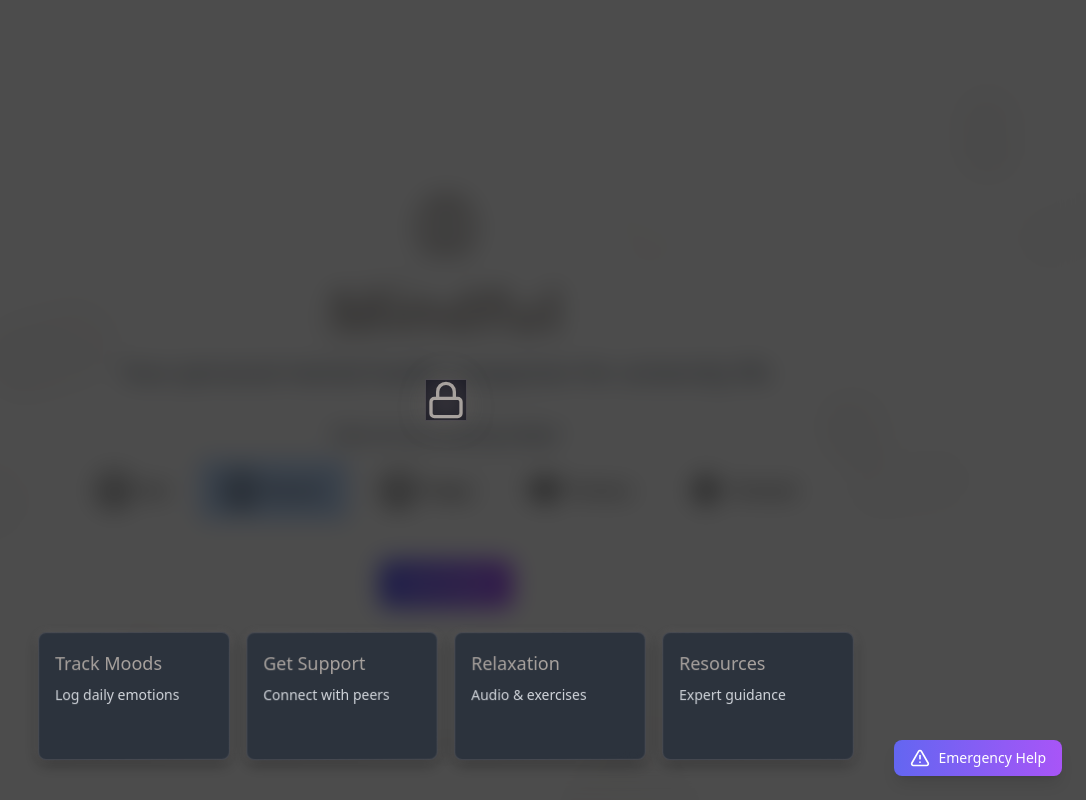
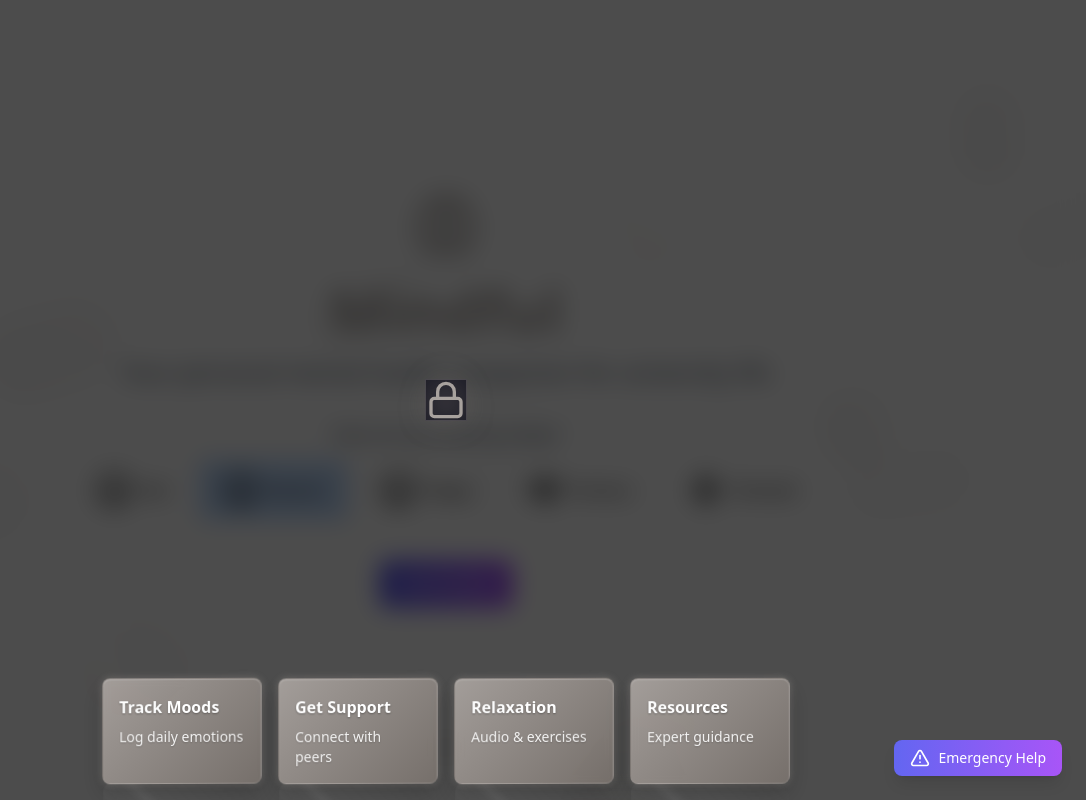
Before and after one commit to priyanshu2119/BWI, a React (Vite) app: page / in a window 1280 px wide. Both pictures are taken after a click on the button "Get Started". Shown: the top 800 px of the page, without its empty margins (194-1280 px from the left). Built offline with nearby package versions, Linux system fonts and the light colour scheme.

Commit message:
login done

```diff
--- a/src/components/auth/GlowingLoginSignup.tsx
+++ b/src/components/auth/GlowingLoginSignup.tsx
@@ -182,27 +182,39 @@ const GlowingLoginSignup: React.FC<GlowingLoginSignupProps> = ({ onClose, onComp
     }
   };
 
+  // Update the flashcard variants for better animations
   const flashcardVariants = {
-    initial: { opacity: 0, y: 20, rotateY: 10, rotateX: 10 },
-    animate: (i: number) => ({
+    initial: { opacity: 0, y: 50, rotateY: 15, rotateX: 15 },
+    animate: (i) => ({
       opacity: 1,
       y: 0,
       rotateY: [-5, 5, -5],
-      rotateX: [2, -2, 2],
+      rotateX: [3, -3, 3],
+      z: i * 15, // Creates a stacked effect
       transition: {
         delay: 0.3 + i * 0.1,
+        opacity: { duration: 0.5 },
+        y: { duration: 0.5 },
         rotateY: {
           repeat: Infinity,
           repeatType: 'reverse',
-          duration: 5 + i,
+          duration: 6 + i * 0.5,
+          ease: "easeInOut"
         },
         rotateX: {
           repeat: Infinity,
           repeatType: 'reverse',
-          duration: 6 + i,
+          duration: 5 + i * 0.5,
+          ease: "easeInOut"
         }
       }
-    })
+    }),
+    hover: {
+      scale: 1.05,
+      rotateY: [-10, 10, -10],
+      rotateX: [-5, 5, -5],
+      transition: { duration: 0.3 }
+    }
   };
 
   const flashcards = [
@@ -419,20 +431,20 @@ const GlowingLoginSignup: React.FC<GlowingLoginSignupProps> = ({ onClose, onComp
                 )}
 
                 <motion.div className="mt-6" variants={itemVariants}>
-                  <Button
+                  <motion.button
                     type="submit"
-                    fullWidth
-                    disabled={isSubmitting}
-                    className="py-2.5"
+                    className="w-full bg-transparent bg-opacity-20 border border-opacity-40 rounded-lg py-3 text-white font-medium transition-all hover:bg-opacity-30 flex items-center justify-center"
                     style={{
-                      background: `linear-gradient(to right, ${primaryColor}, ${secondaryColor})`,
-                      border: 'none'
+                      borderColor: primaryColor,
+                      boxShadow: `0 0 10px ${primaryColor}66`
                     }}
                     whileHover={{
                       scale: 1.03,
-                      boxShadow: `0 0 20px ${primaryColor}66`
+                      boxShadow: `0 0 15px ${primaryColor}99`
                     }}
-                    whileTap={{ scale: 0.97 }}
+                    whileTap={{ scale: 0.98 }}
+                    variants={itemVariants}
+                    disabled={isSubmitting}
                   >
                     {isSubmitting ? (
                       <span className="flex items-center justify-center">
@@ -442,8 +454,23 @@ const GlowingLoginSignup: React.FC<GlowingLoginSignupProps> = ({ onClose, onComp
                         </svg>
                         Processing...
                       </span>
-                    ) : isSignUp ? 'Create Account' : 'Sign In'}
-                  </Button>
+                    ) : (
+                      <>
+                        <User size={18} className="mr-2" style={{ color: primaryColor }} />
+                        <span
+                          className="font-bold tracking-wider"
+                          style={{
+                            background: `linear-gradient(to right, ${primaryColor}, ${secondaryColor})`,
+                            WebkitBackgroundClip: 'text',
+                            WebkitTextFillColor: 'transparent',
+                            backgroundClip: 'text'
+                          }}
+                        >
+                          {isSignUp ? 'SIGNUP' : 'LOGIN'}
+                        </span>
+                      </>
+                    )}
+                  </motion.button>
                 </motion.div>
               </form>
 
@@ -487,23 +514,50 @@ const GlowingLoginSignup: React.FC<GlowingLoginSignupProps> = ({ onClose, onComp
         </AnimatePresence>
       </motion.div>
 
-      {/* Flashcards at the bottom */}
-      <div className="absolute bottom-10 flex space-x-4 justify-center w-full">
-        {flashcards.map((card, index) => (
+      {/* Update the bottom flashcards section to make them bigger and more stylish */}
+      <div className="absolute bottom-4 flex justify-center w-full space-x-4 pointer-events-none">
+        {flashcards.map((card, i) => (
           <motion.div
-            key={index}
-            custom={index}
+            key={i}
+            custom={i}
             variants={flashcardVariants}
             initial="initial"
             animate="animate"
-            className="w-48 h-32 bg-gray-800 bg-opacity-70 backdrop-filter backdrop-blur-md p-4 rounded-lg shadow-lg"
+            whileHover="hover"
+            className="bg-opacity-90 backdrop-blur-sm rounded-lg p-4 text-white w-[160px] shadow-xl"
             style={{
-              border: `1px solid ${primaryColor}33`,
-              boxShadow: `0 5px 15px rgba(0,0,0,0.3), 0 0 10px ${primaryColor}33`
+              background: `linear-gradient(135deg, ${primaryColor}ee, ${secondaryColor}ee)`,
+              transformStyle: "preserve-3d",
+              perspective: "1000px",
+              boxShadow: `0 10px 25px rgba(0,0,0,0.2), 0 0 8px ${primaryColor}66, inset 0 1px 1px rgba(255,255,255,0.2)`,
+              border: `1px solid ${primaryColor}44`,
+              transform: `rotate(${i % 2 === 0 ? -2 : 2}deg)`,
             }}
           >
-            <h3 className="text-lg font-medium mb-2" style={{ color: primaryColor }}>{card.title}</h3>
-            <p className="text-sm text-gray-300">{card.content}</p>
+            <h4 className="text-base font-bold mb-2" style={{ textShadow: "0 1px 2px rgba(0,0,0,0.3)" }}>
+              {card.title}
+            </h4>
+            <p className="text-sm opacity-90" style={{ textShadow: "0 1px 2px rgba(0,0,0,0.2)" }}>
+              {card.content}
+            </p>
+
+            {/* Add a subtle shine effect */}
+            <div
+              className="absolute inset-0 rounded-lg opacity-20"
+              style={{
+                background: 'linear-gradient(45deg, transparent 0%, rgba(255,255,255,0.2) 45%, rgba(255,255,255,0.4) 50%, rgba(255,255,255,0.2) 55%, transparent 100%)',
+                transform: 'translateY(-100%)',
+                animation: `shine-${i} 3s infinite`,
+              }}
+            />
+
+            <style jsx>{`
+              @keyframes shine-${i} {
+                0% { transform: translateY(-100%) }
+                20% { transform: translateY(100%) }
+                100% { transform: translateY(100%) }
+              }
+            `}</style>
           </motion.div>
         ))}
       </div>
--- a/src/pages/LandingPage.tsx
+++ b/src/pages/LandingPage.tsx
@@ -114,20 +114,9 @@ const LandingPage: React.FC = () => {
 
   const handleLoginSignupComplete = () => {
     setShowLoginSignup(false);
-    setShowingFlashcards(true);
-    setShowFlashcards(true);
 
-    // Start flashcard sequence
-    const flashcardInterval = setInterval(() => {
-      setCurrentFlashcard(prev => {
-        if (prev >= flashcardsData.length - 1) {
-          clearInterval(flashcardInterval);
-          setIsLoading(true);
-          return prev;
-        }
-        return prev + 1;
-      });
-    }, 2000);
+    // Go directly to loading screen, bypassing flashcards
+    setIsLoading(true);
   };
 
   const handleLoadingComplete = () => {
```
